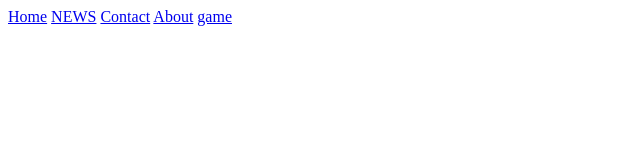
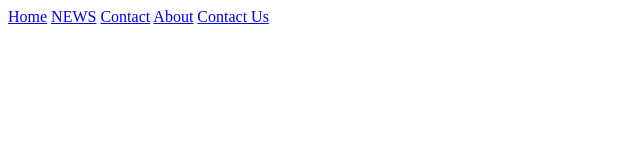
Before and after one commit to Srilekha123456/Healthifyre, a plain HTML site: page index.html in a window 1280 px wide. Shown: the full height of the page, 0-640 px from the left. Drawn offline with Linux system fonts and the light colour scheme.

Commit message:
Update index.html

```diff
--- a/index.html
+++ b/index.html
@@ -3,5 +3,5 @@
   <a href="#news">NEWS</a>
   <a href="#contact">Contact</a>
   <a href="#about">About</a>
-   <a href="#about">game</a>
+   <a href="#about">Contact Us</a>
 </div>
```
